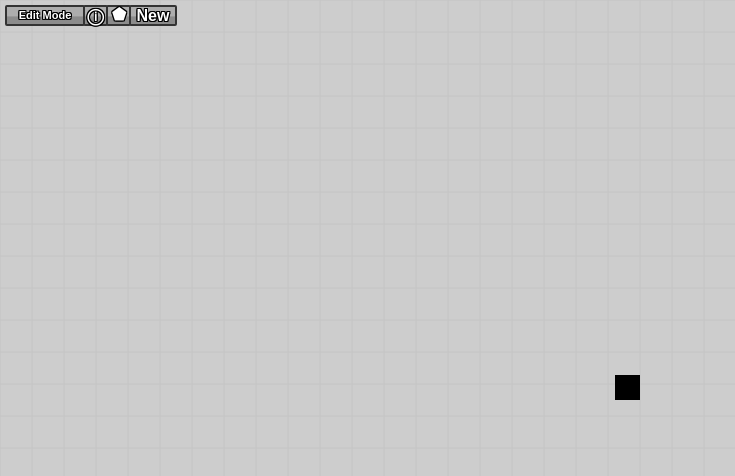
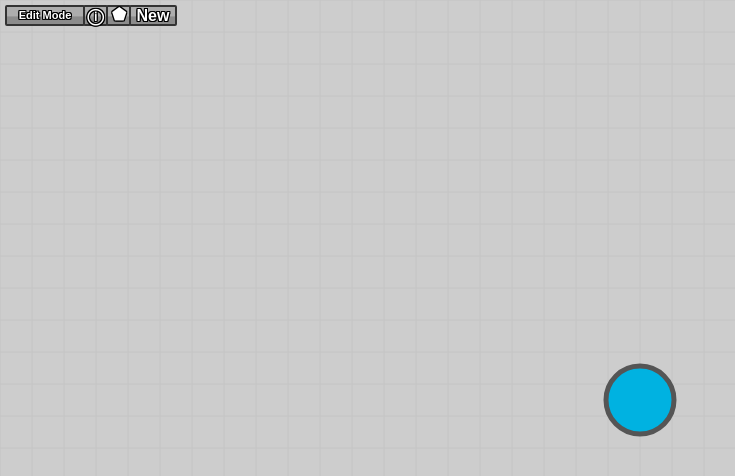
Before and after one commit to depositorymagic/FTB2, a plain HTML site: page index.html in a window 1280 px wide. Shown: the whole page, without its empty margins (0-735 px from the left). Drawn offline with Linux system fonts and the light colour scheme.

Commit message:
Made a bullet that "Moves", bullets can have barrels.
Cool stuff is going to happen soon.

```diff
--- a/index.html
+++ b/index.html
@@ -24,6 +24,7 @@
 		<script src="scripts/globals.js"></script>
 		<script src="scripts/tickManager.js"></script>
 		<script src="scripts/keyController.js"></script>
+        <script src="scripts/drawer.js"></script>
 
 		<button id="editbutton" onclick="editButtonClick()">Edit Mode</button>
 		<button id="infobutton" onclick="infoClick()">ⓘ</button>
--- /dev/null
+++ b/scripts/drawer.js
@@ -0,0 +1,19 @@
+function drawCircle(x, y, size) {
+	//Draw a circle using the given parameters.
+    ctx.save();
+    ctx.strokeStyle = "#555555";
+	ctx.lineWidth = 5;
+	ctx.fillStyle = document.getElementById("color").value;
+	ctx.beginPath();
+	ctx.arc(x, y, size + 2, 0, Math.PI * 2, true);
+	ctx.closePath();
+	ctx.fill();
+	ctx.stroke();
+	ctx.restore();
+}
+
+function handlesDrawing(x, y, size, shape) {
+    if (shape === "circle") {
+        drawCircle(x, y, size);
+    }
+}
--- a/scripts/globals.js
+++ b/scripts/globals.js
@@ -1,8 +1,5 @@
 var c = document.getElementById('game'),
 ctx = c.getContext('2d');
-
-ctx.canvas.width  = window.innerWidth;
-ctx.canvas.height = window.innerHeight;
 
 var editMode = false;
 
@@ -170,3 +167,13 @@ function ColorLuminance(hex, lum) {
 
 	return rgb;
 }
+
+var bullets = [];
+
+function Bullet (x, y, size, shape) {
+    this.x = x;
+    this.y = y;
+    this.size = size;
+    this.shape = shape;
+    this.barells = [];
+}
--- a/scripts/tickManager.js
+++ b/scripts/tickManager.js
@@ -1,17 +1,17 @@
-function drawBackground() {
+function drawBackground(e) {
     var gridSize = 32, i = 0, n = 0;
     ctx.strokeStyle = "#C4C4C4";
     for (i = 0; i < (c.width / gridSize); i += 1) {
         ctx.beginPath();
-        ctx.moveTo(i * gridSize + (offset.x % gridSize), 0);
-        ctx.lineTo(i * gridSize + (offset.x % gridSize), c.height);
+        ctx.moveTo(i * gridSize + offset.x, 0);
+        ctx.lineTo(i * gridSize + offset.x, c.height);
         ctx.stroke();
         ctx.closePath();
     }
     for (n = 0; n < (c.height / gridSize); n += 1) {
         ctx.beginPath();
-        ctx.moveTo(0, n * gridSize + (offset.y % gridSize));
-        ctx.lineTo(c.width, n * gridSize + (offset.y % gridSize));
+        ctx.moveTo(0, n * gridSize + offset.y);
+        ctx.lineTo(c.width, n * gridSize + offset.y);
         ctx.stroke();
         ctx.closePath();
     }
@@ -40,17 +40,36 @@ function handleInput() {
     }
     offset.x += accel.x;
     offset.y += accel.y;
+
+    offset.x = offset.x % 32;
+    offset.y = offset.y % 32;
+}
+
+function drawBullets() {
+    for (var i = 0; i < bullets.length; i += 1) {
+        handlesDrawing(bullets[i].x, bullets[i].y, bullets[i].size, bullets[i].shape);
+    }
 }
 
 function tickManager() {
     ctx.clearRect(0, 0, c.width, c.height);
+    handleInput();
     drawBackground();
-    ctx.fillRect(midPointX - 25 + accel.x, midPointY - 25 + accel.y, 25, 25);
-    handleInput();
+    drawBullets();
     console.log(offset.x + ", " + offset.y);
 }
 
 function onload() {
+    bullets[0] = new Bullet(c.width / 2, c.height / 2, 32, "circle");
     console.log("loaded");
 	var drawtimer = setInterval(tickManager, 100 / 60);
 }
+
+function resize() {
+	c.width = window.innerWidth;
+	c.height = window.innerHeight;
+	tickManager();
+}
+resize();
+
+window.onresize = resize;
```
